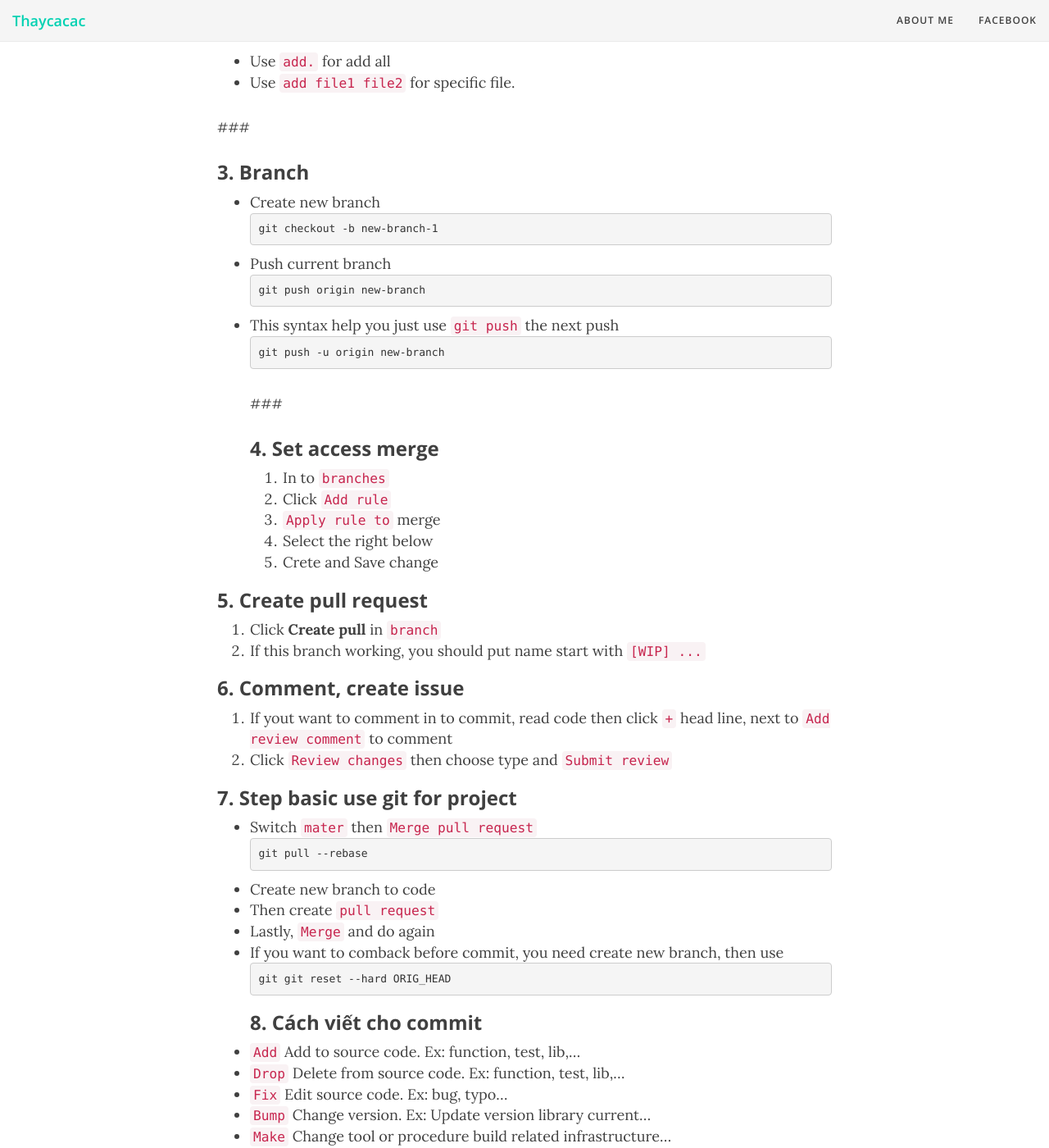
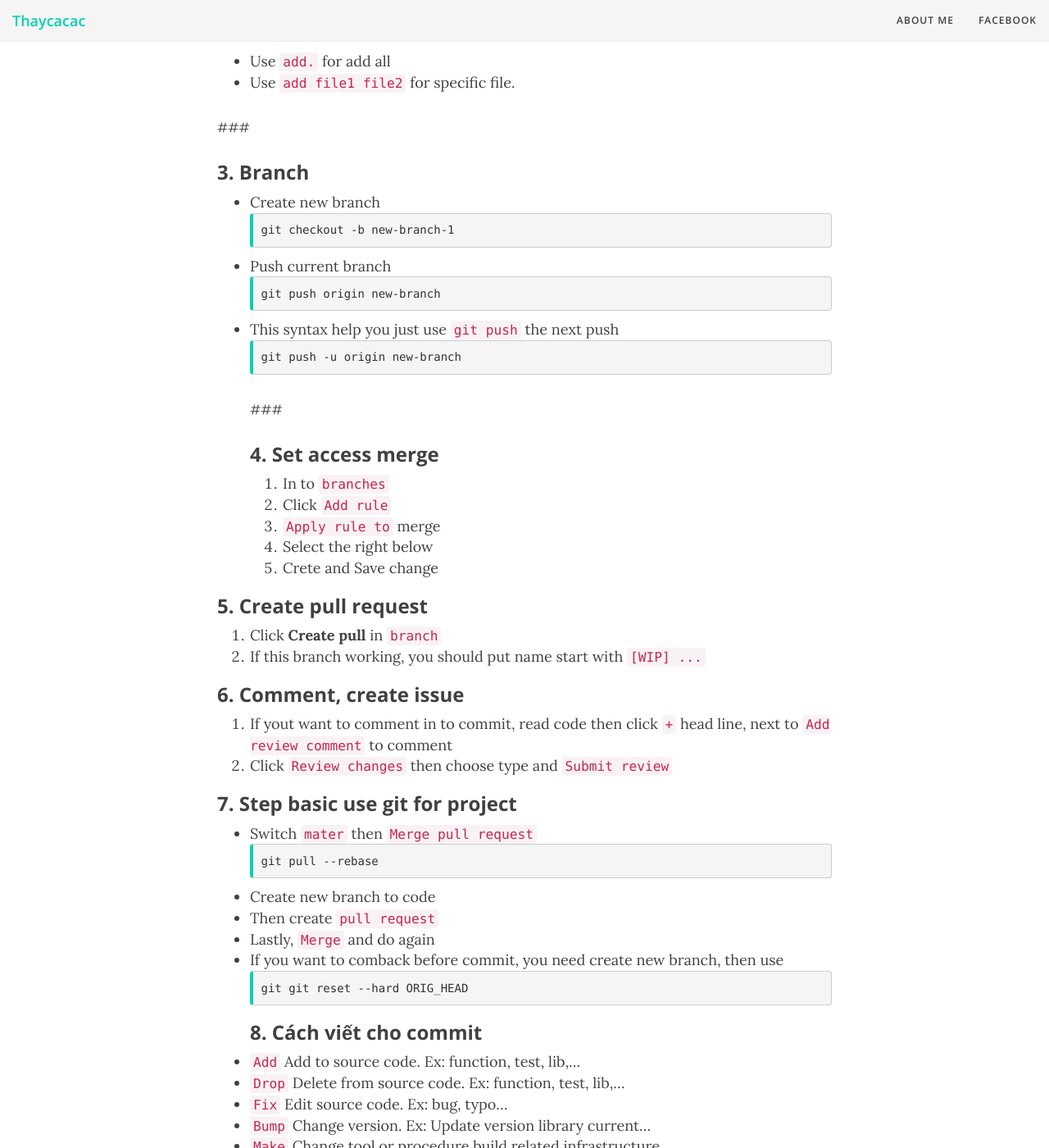
Before and after one commit to thaycacac/thaycacac.github.io, a Jekyll site: the page built from _posts/2018-10-07-git.md, in a window 1280 px wide and 1400 px high, scrolled down 373 px. Shown: the whole window at 82% size. Built offline with Jekyll 4.4.1, drawn with Linux system fonts in a browser that asks for light colours; nearby versions of some CDN libraries.

```diff
--- a/css/main.css
+++ b/css/main.css
@@ -682,7 +682,7 @@
 }
 
 /* --- Code blocks --- */
-/*
+
 pre {
   font-size: 16px;
   line-height: 1.5em;
@@ -693,6 +693,7 @@
 pre.highlight, .highlight > pre, td.code pre {
   font-size: 1.4rem;
   border-left: 4px solid #00d1b2;
+  font-family: Consolas,"courier new";
 }
 code table, code table td, code table th, code table tbody, code table tr,
 td.gutter pre {
@@ -714,7 +715,7 @@
 }
 td.gutter {
   padding-top: 3px;
-} */
+}
 
 /* --- Social media sharing section --- */
 
```
Also changed, not shown: favicon.ico.
